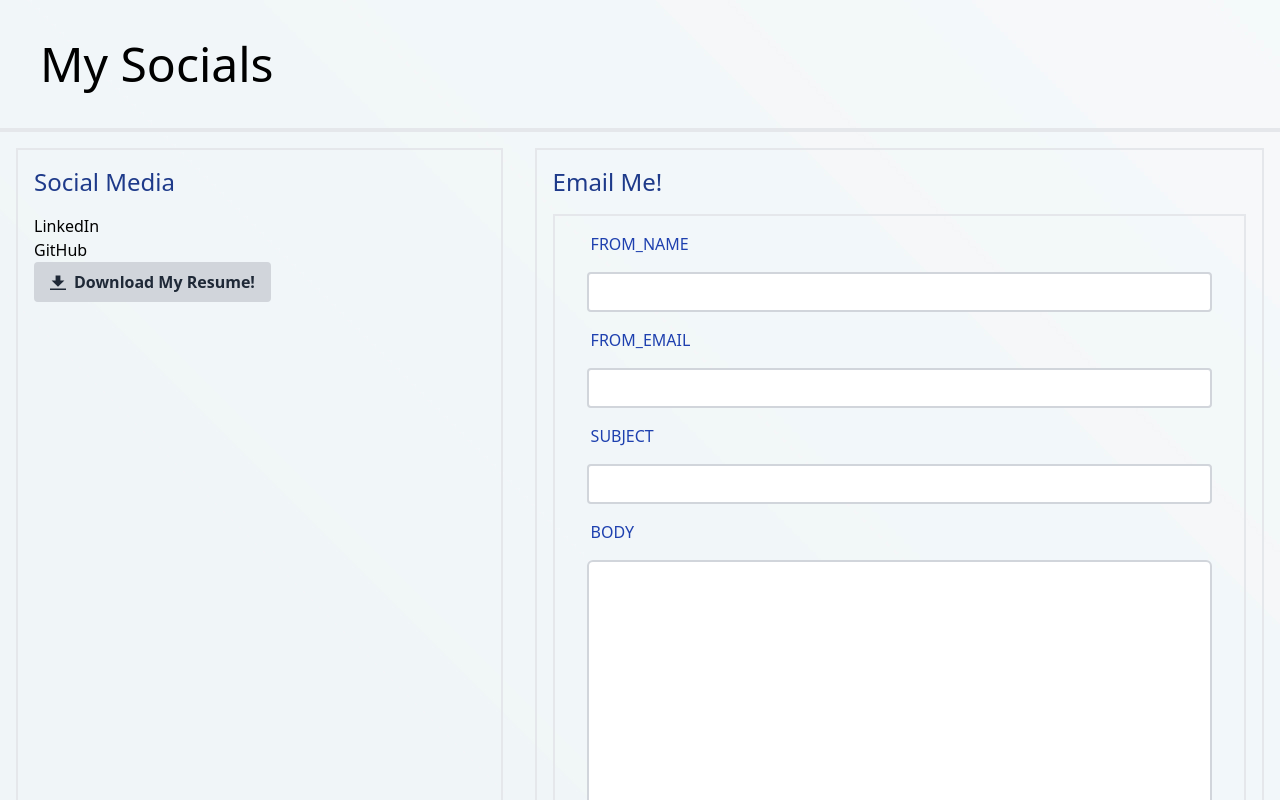
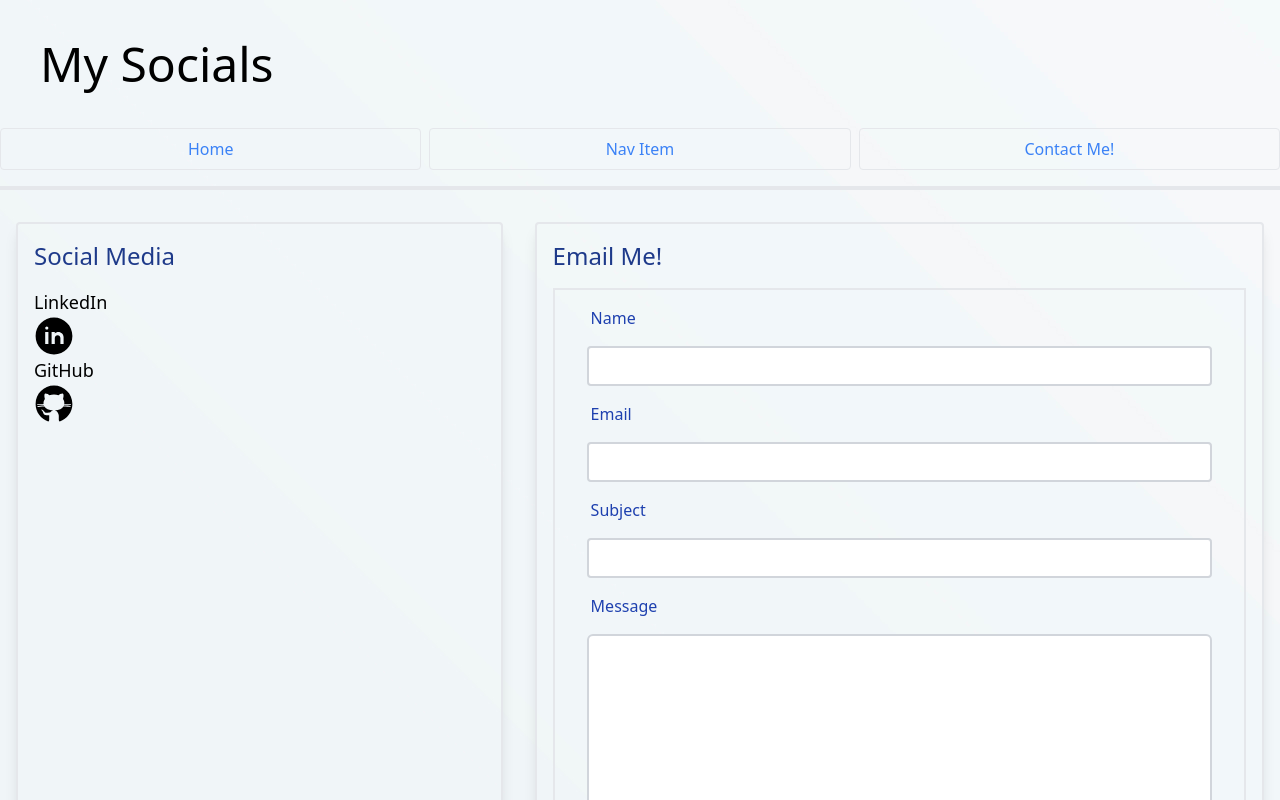
Before and after one commit to ashwin-ram-1999/my-portfolio, a React (Create React App) app: page /my-portfolio/contact in a window 1280 px wide. Shown: the top 800 px of the page. Built offline with nearby package versions, Linux system fonts and the light colour scheme.

Commit message:
Added constant, layout, header change, icons

```diff
--- a/src/App.js
+++ b/src/App.js
@@ -14,5 +14,4 @@ function App() {
     </BrowserRouter>
   );
 }
-//TODO - Layout If Required
 export default App;
--- a/src/Components/ContactMe.js
+++ b/src/Components/ContactMe.js
@@ -1,15 +1,26 @@
-import React, { useRef } from "react";
+import React, { useRef, useState } from "react";
 import { resumeLink } from "../Constants/constants";
 import emailjs from "emailjs-com";
+import linkedInIcon from "../Images/Icons/icons8-linkedin-circled.svg";
+import gitHubIcon from "../Images/Icons/icons8-github.svg";
+import Layout from "./Layout/Layout";
+
 function ContactMe() {
   const emailData = {
-    from_name: "",
-    from_email: "",
+    name: "",
+    email: "",
     subject: "",
-    html_message: "",
+    message: "",
   };
 
+  const [notifHandler, setNotifhandler] = useState({
+    state: false,
+    message: "",
+    color: "",
+  });
+
   const form = useRef();
+  const timerRef = useRef(null);
 
   const sendEmail = (e) => {
     e.preventDefault();
@@ -22,10 +33,30 @@ function ContactMe() {
       )
       .then(
         (result) => {
-          alert("Email Sent Successfully!", JSON.stringify(emailData, null, 2));
+          console.log(result);
+          setNotifhandler({
+            ...notifHandler,
+            state: true,
+            message: "Email Sent Successfully",
+            color: "teal",
+          });
+          clearTimeout(timerRef.current);
+          timerRef.current = setTimeout(() => {
+            setNotifhandler({ ...notifHandler, state: false });
+          }, 5000);
         },
         (error) => {
           console.log(error.text);
+          setNotifhandler({
+            ...notifHandler,
+            state: true,
+            message: "Email Could Not Be Sent.",
+            color: "red",
+          });
+          clearTimeout(timerRef.current);
+          timerRef.current = setTimeout(() => {
+            setNotifhandler({ ...notifHandler, state: false });
+          }, 5000);
         }
       );
   };
@@ -34,21 +65,50 @@ function ContactMe() {
       <div className="flex">
         <h1 className="font-sans text-5xl m-10">My Socials</h1>
       </div>
-      <div className="border-2 border-solid" />
-      <div className="flex w-full content-evenly">
+      <Layout>
+        <div className="border-2 border-solid my-4" />
+        {notifHandler.state && (
           <div
-          className="w-2/4 border-2 border-solid m-4"
-          style={{ minHeight: "80vh" }}
+            className={`bg-${notifHandler.color}-100 border-t-4 border-${notifHandler.color}-500 rounded-b text-${notifHandler.color}-900 px-4 py-3 shadow-md w-1/4`}
+            role="alert"
+            style={{ margin: "15px auto" }}
+          >
+            <div className="flex justify-center items-center">
+              <div className="py-1">
+                <svg
+                  className={`fill-current h-6 w-6 text-${notifHandler.color}-500 mr-4`}
+                  xmlns="http://www.w3.org/2000/svg"
+                  viewBox="0 0 20 20"
+                >
+                  <path d="M2.93 17.07A10 10 0 1 1 17.07 2.93 10 10 0 0 1 2.93 17.07zm12.73-1.41A8 8 0 1 0 4.34 4.34a8 8 0 0 0 11.32 11.32zM9 11V9h2v6H9v-4zm0-6h2v2H9V5z" />
+                </svg>
+              </div>
+              <div>
+                <p className="font-bold">Email Sent Successfully!</p>
+              </div>
+            </div>
+          </div>
+        )}
+        <div className="flex w-full relative content-evenly ">
+          <div
+            className="w-2/4 border-2 border-solid m-4 text-lg rounded overflow-hidden shadow-lg"
+            style={{ height: "84vh" }}
           >
             <div className="m-4 text-2xl text-blue-900">Social Media</div>
             <div className="m-4">
-            <div>LinkedIn</div>
-            <div>GitHub</div>
               <div>
+                <span>LinkedIn</span>
+                <img src={linkedInIcon} className="h-10" />
+              </div>
+              <div>
+                <span>GitHub</span>
+                <img src={gitHubIcon} className="h-10" />
+              </div>
+              <div className="bottom-4 absolute my-4">
                 <a href={resumeLink} target="_blank" download>
-                <button class="bg-gray-300 hover:bg-gray-400 text-gray-800 font-bold py-2 px-4 rounded inline-flex items-center">
+                  <button className="bg-gray-300 hover:bg-gray-400 text-gray-800 font-bold py-2 px-4 rounded inline-flex items-center">
                     <svg
-                    class="fill-current w-4 h-4 mr-2"
+                      className="fill-current w-4 h-4 mr-2"
                       xmlns="http://www.w3.org/2000/svg"
                       viewBox="0 0 20 20"
                     >
@@ -60,19 +120,16 @@ function ContactMe() {
               </div>
             </div>
           </div>
-        <div
-          className="w-3/4 border-2 border-solid m-4"
-          style={{ minHeight: "80vh" }}
-        >
+          <div className="w-3/4 rounded overflow-hidden shadow-lg border-2 border-solid m-4">
             <div className="m-4 text-2xl text-blue-900">Email Me!</div>
             <form ref={form} onSubmit={sendEmail}>
               <div className="border-2 border-solid p-4 m-4 flex flex-col mb-4">
                 {Object.keys(emailData).map((inp) => {
-                if (!inp.match("html_message")) {
+                  if (!inp.match("message")) {
                     return (
                       <>
                         <label className="ml-5 text-blue-800">
-                        {inp.toLocaleUpperCase()}
+                          {inp.charAt(0).toUpperCase() + inp.slice(1)}
                         </label>
                         <input
                           name={inp}
@@ -83,11 +140,11 @@ function ContactMe() {
                     );
                   }
                 })}
-              <label className="ml-5 text-blue-800">BODY</label>
+                <label className="ml-5 text-blue-800">Message</label>
                 <textarea
-                name="html_message"
+                  name="message"
                   className="border-2 border-solid border-gray-300 m-4 rounded-md"
-                style={{ padding: "0 0 400px 0", wordBreak: "break-word" }}
+                  style={{ padding: "0 0 170px 0", wordBreak: "break-word" }}
                 />
                 <button
                   className="border-2 border-solid block bg-blue-300 hover:bg-blue-400 text-black uppercase text-lg mx-auto p-4 rounded-md"
@@ -99,6 +156,7 @@ function ContactMe() {
             </form>
           </div>
         </div>
+      </Layout>
     </div>
   );
 }
--- a/src/Components/Home.js
+++ b/src/Components/Home.js
@@ -1,5 +1,7 @@
 import React, { useState } from "react";
 import { Link } from "react-router-dom";
+import Layout from "./Layout/Layout";
+
 function Home() {
   const [darkMode, setDarkMode] = useState(false);
 
@@ -7,7 +9,7 @@ function Home() {
     <div>
       <div className="flex align-center justify-between">
         <h1 className="font-sans text-5xl m-10">My Portfolio</h1>
-        {/* <label
+        <label
           htmlFor="toggleB"
           className="flex items-center cursor-pointer mr-5"
         >
@@ -29,16 +31,9 @@ function Home() {
             Toggle for
             {darkMode ? <div> Light Mode</div> : <div> Dark Mode</div>}
           </div>
-        </label> */}
+        </label>
       </div>
-      <div className="text-blue-500 border-2 border-solid grid grid-cols-4 gap-x-1 place-items-center text-lg">
-        <div>LINK 1</div>
-        <div>LINK 2</div>
-        <div>LINK 3</div>
-        <div>
-          <Link to="/my-portfolio/contact">Contact Me!</Link>
-        </div>
-      </div>
+      <Layout>SAMPLE TEXT</Layout>
     </div>
   );
 }
--- /dev/null
+++ b/src/Components/Layout/Header.js
@@ -0,0 +1,31 @@
+import React from "react";
+import { Link } from "react-router-dom";
+const Header = () => {
+  return (
+    <div>
+      <ul className="flex">
+        <li className="flex-1 mr-2">
+          <Link to="/my-portfolio">
+            <div className="text-center block border border-gray-200 rounded hover:border-gray-200 text-blue-500 hover:bg-gray-200 py-2 px-4">
+              Home
+            </div>
+          </Link>
+        </li>
+        <li className="flex-1 mr-2">
+          <div className="text-center block border border-gray-200 rounded hover:border-gray-200 text-blue-500 hover:bg-gray-200 py-2 px-4">
+            Nav Item
+          </div>
+        </li>
+        <li className="text-center flex-1">
+          <Link to="/my-portfolio/contact">
+            <div className="text-center block border border-gray-200 rounded hover:border-gray-200 text-blue-500 hover:bg-gray-200 py-2 px-4">
+              Contact Me!
+            </div>
+          </Link>
+        </li>
+      </ul>
+    </div>
+  );
+};
+
+export default Header;
--- /dev/null
+++ b/src/Components/Layout/Layout.js
@@ -0,0 +1,15 @@
+import React from "react";
+import Header from "./Header.js";
+
+const Layout = ({ children }) => {
+  return (
+    <>
+      <div>
+        <Header />
+      </div>
+      <main>{children}</main>
+    </>
+  );
+};
+
+export default Layout;
```
Also changed, not shown: src/Images/Icons/icons8-github.svg (added), src/Images/Icons/icons8-linkedin-circled.svg (added). Lines whose indentation alone changed are shown as unchanged.
